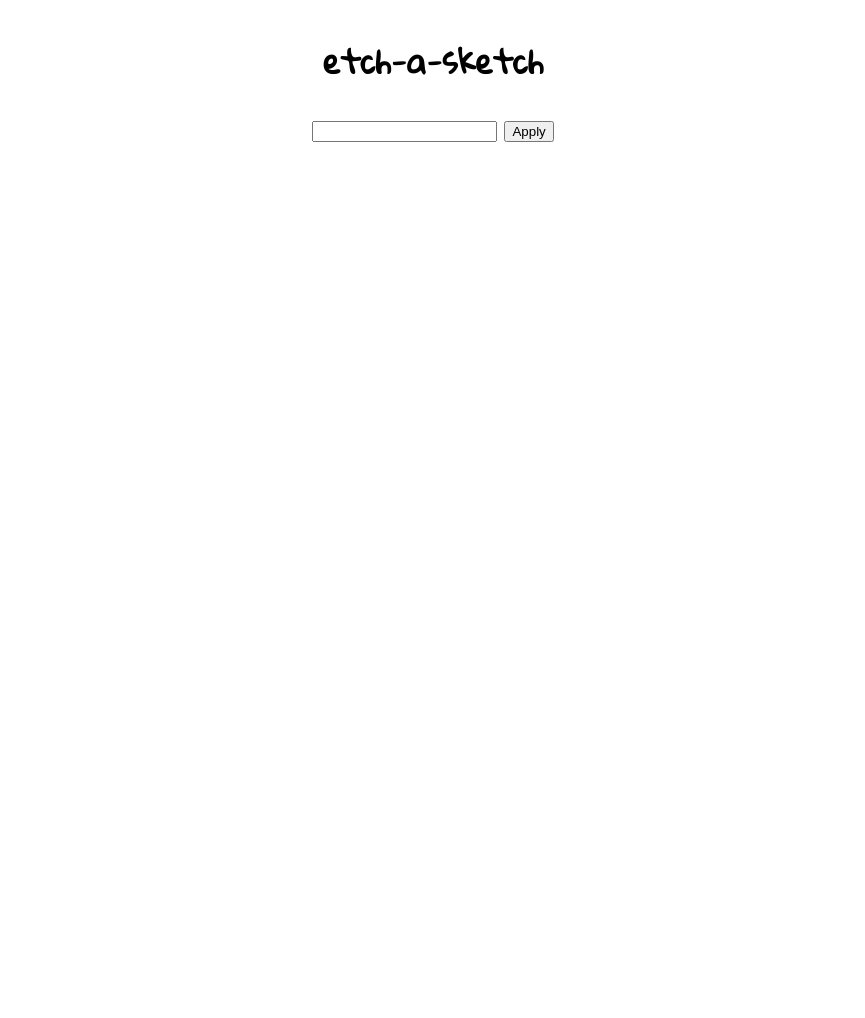
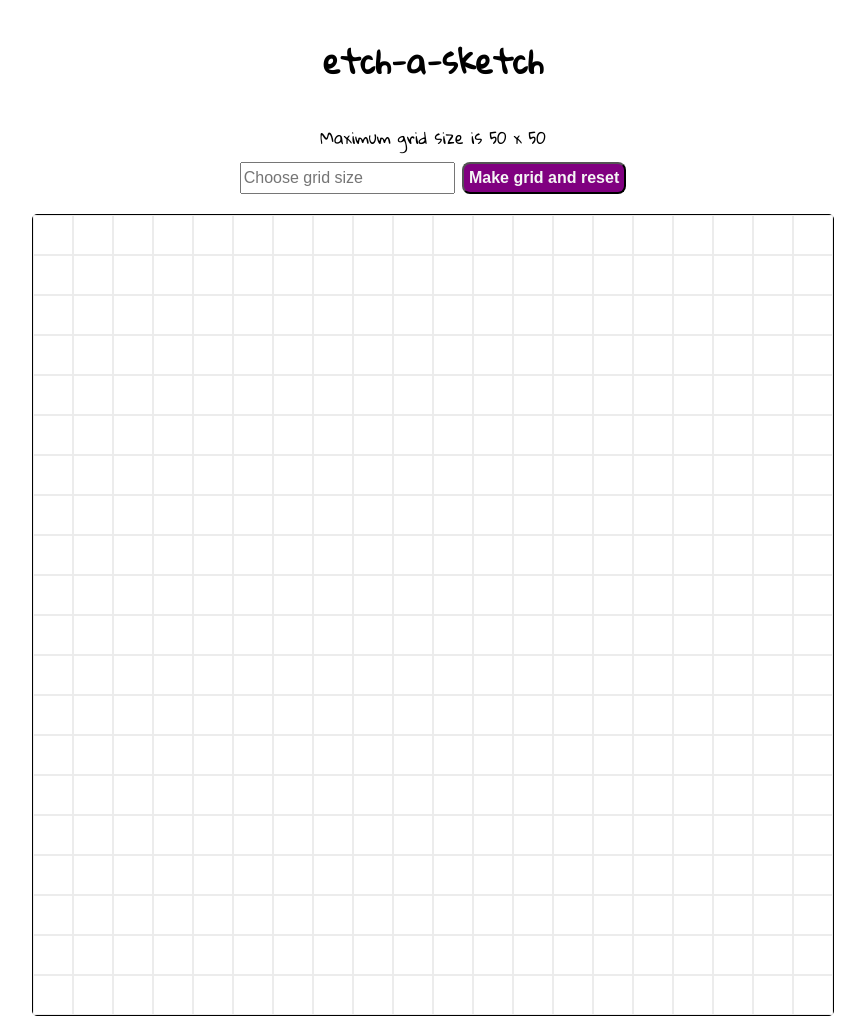
Before and after one commit to liamholla/etch-a-sketch, a plain HTML site: page index.html in a window 1280 px wide. Shown: the whole page, without its empty margins (207-1072 px from the left). Before the commit the page ends 953 px from the top, so only its background shows below. Drawn offline with Linux system fonts and the light colour scheme.

Commit message:
v1 of etch-a-sketch
Majority of changes made to scripts.

I added the feature where the opacity of grids is increased every
time the user hovers over.

I added the ability to press enter to submit the grid size.

Minor html and style changes, just for looks.

```diff
--- a/index.html
+++ b/index.html
@@ -14,10 +14,9 @@
     <div class="main-body">
         <h1>etch-a-sketch</h1>
         <div class="buttons">
-
-            <input type="number" name="grid-size-number" id="grid-size-id">
-            <button id="grid-size">Apply</button>
-
+            <p class="max-size">Maximum grid size is 50 x 50</p>
+            <input type="number" name="grid-size-number" id="grid-size-id" placeholder="Choose grid size">
+            <button id="grid-size">Make grid and reset</button>
         </div>
         <div class="grid-body"></div>
     </div>
--- a/scripts.js
+++ b/scripts.js
@@ -1,14 +1,24 @@
 // Define what a x a sized grid I want. Initially 4 x 4.
 // Do it this way lets it be dynamic
 
-let x  = 50 ;
+let x  = 20 ;
 let x2 = x*x;
 
 console.log(x);
 
+
 // Select the grid body
 const mainBodyDiv = document.querySelector('.grid-body');
 // console.log(mainBodyDiv);
+
+//The intial grid size which can be changed
+for (let i = 1; i < (x2+1); i++) {
+    const newDiv = document.createElement("div");
+    newDiv.classList.add("grid-box");
+    newDiv.id = `${i}`;
+    mainBodyDiv.appendChild(newDiv);
+    newDiv.style.width = `calc(800px / ${x})`;
+}
 
 //Function to update the grid based on the new size
 function updateGridSize(newX) {
@@ -17,10 +27,8 @@ function updateGridSize(newX) {
     mainBodyDiv.innerHTML = "";
 
     //Update the grid size
-
     x = newX;
     x2 = x * x;
-
 
     //Place divs within the grid body
     for (let i = 1; i < (x2+1); i++) {
@@ -41,12 +49,24 @@ trackGrids.forEach ( function(grid) {
         //We are making the size of the grid dynamic
         grid.style.width = `calc(800px / ${x})`;
 
+        let gridPaint = 0;
 
         grid.addEventListener('mouseenter', function(event) {
 
         // set the color to fade in after 0.2s
         event.target.style.transition = "background-color 0.2s";
         event.target.style.backgroundColor = "purple";
+
+        //Let's make the opacity increase every time the users hovers over a grid
+
+        gridPaint++;
+
+        if(gridPaint > 10) {
+            gridPaint = 10
+        }
+        console.log(gridPaint)
+
+        event.target.style.opacity = gridPaint/10;
 
         /* Optional fading effect
         //reset the colour after a short delay(500ms)
@@ -61,15 +81,38 @@ trackGrids.forEach ( function(grid) {
 
 }
 
+// This allows the user to play the game from the start
+updateGridSize(x);
+
 //We need to get the value that is in the number box
+const gridSizeNumber = document.getElementById("grid-size-id");
+gridSizeNumber.max = "50";
 
-const gridSizeNumber = document.getElementById("grid-size-id");
-gridSizeNumber.max = "100";
+// Look for the button
+const applyButton = document.querySelector("#grid-size")
 
+// Listen for a change of value in the text box
 gridSizeNumber.addEventListener("input",function(event) {
-    const newX = Number(event.target.value)
+    let newX = Number(event.target.value)
     console.log(newX);
+
+    // stop users from entering over 50
+    if (newX > 50) {
+        newX = 50;
+    }
+
+    //It now works when the user presses "Enter"
+    // however, on the console.log the "Enter" is pressed multiple times
+    document.addEventListener("keydown", function(e) {
+        if(e.code === "Enter") {
+            console.log(e.code);
             updateGridSize(newX);
+        }
+    })
+
+    applyButton.addEventListener("click", function(){
+        updateGridSize(newX);
+    })
 })
 
 console.log(x);
--- a/styles.css
+++ b/styles.css
@@ -9,11 +9,22 @@ body{
   align-items: center;
 }
 
+p.max-size{
+  text-align: center;
+  margin-top: 8px;
+  margin-bottom: 8px;
+}
+
 .grid-body {
   height: 800px;
   width: 800px;
   display: flex;
   flex-wrap: wrap;
+  border-width: 1px;
+  border-color: black;
+  border-style: solid;
+  border-radius: 5px;
+  margin: 20px;
 }
 
 .grid-box {
@@ -26,6 +37,41 @@ body{
     border-style: solid;
 }
 
-.grid-box-hover {
-    background-color: rgb(23, 23, 99);
+
+button {
+    background-color: purple;
+    color: whitesmoke;
+    font-size: 16px;
+    font-weight: bold;
+    border-radius: 8px;
+    cursor: pointer;
+    width: fit-content;
+    padding-left: 5px;
+    padding-right: 5px;
+    padding-top: 5px;
+    padding-bottom: 5px;
+    transition-duration: 0.2s;
+    text-decoration: none;
 }
+
+
+button:hover {
+    background-color: whitesmoke;
+    color: purple;
+    font-size: 16px;
+    font-weight: bold;
+    border-radius: 8px;
+    cursor: pointer;
+    width: fit-content;
+    padding-left: 5px;
+    padding-right: 5px;
+    padding-top: 5px;
+    padding-bottom: 5px;
+    transition-duration: 0.2s;
+}
+
+input {
+  font-size: 16px;
+  padding-top: 5px;
+  padding-bottom: 5px;
+}
```
Lines whose indentation alone changed are shown as unchanged.
